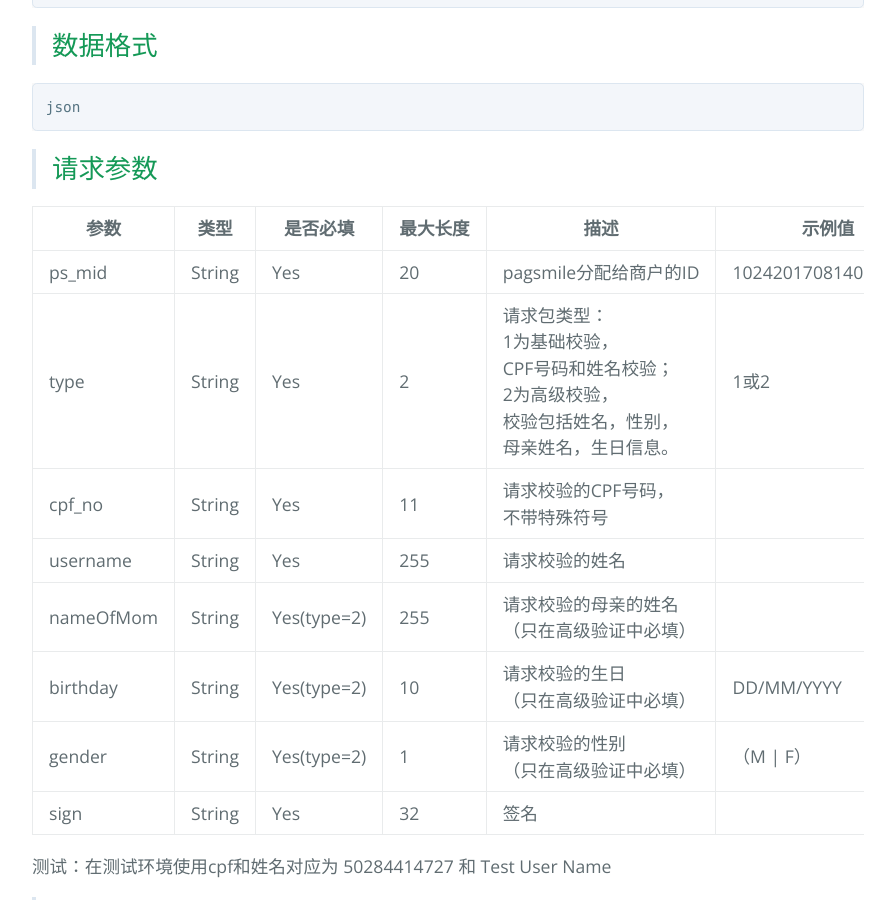
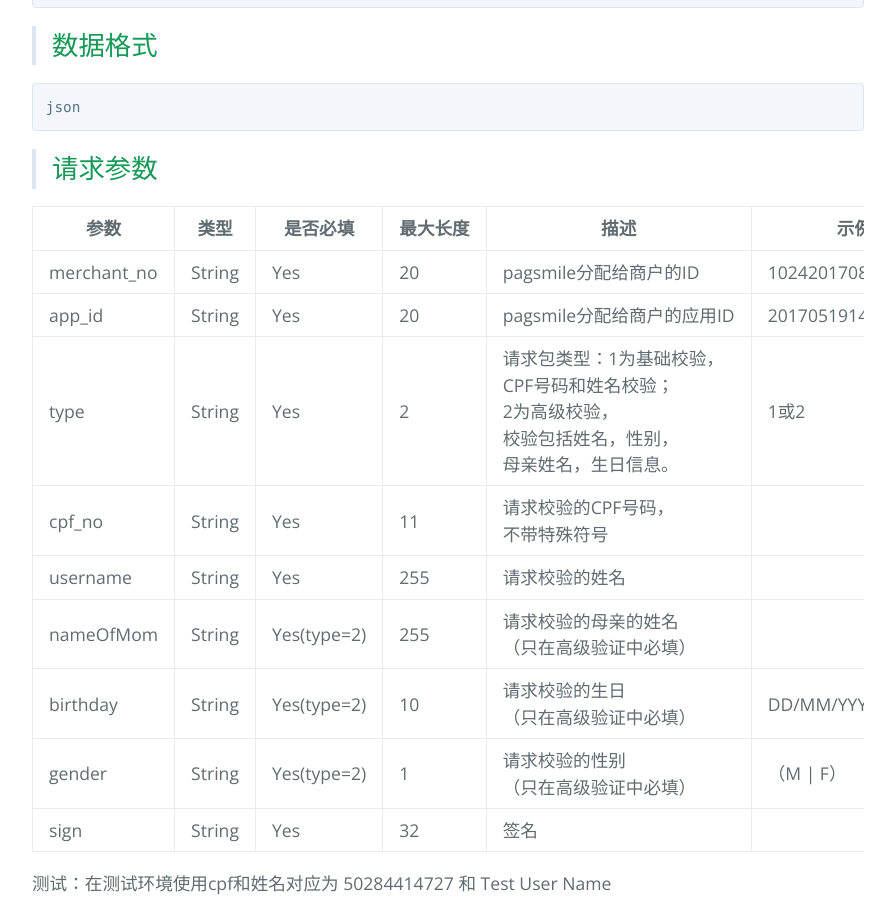
Before and after one commit to pagsmile/pagsmile.github.io, a Jekyll site: the page built from api/CheckCpfInfo.md, in a window 1280 px wide and 900 px high, scrolled down 614 px. Shown: the whole window, without its empty margins (192-1087 px from the left). Built offline with Jekyll 4.4.1, drawn with Linux system fonts in a browser that asks for light colours; our own code applies the rules of GitHub Pages for plain Markdown files.

Commit message:
风控cpf 姓名校验接口

```diff
--- a/api/CheckCpfInfo.md
+++ b/api/CheckCpfInfo.md
@@ -17,7 +17,8 @@
 
 参数 | 类型 | 是否必填 | 最大长度 | 描述 | 示例值
 ---  | ---  | ---      | ---      | ---  | ---
-ps_mid | String | Yes | 20 | pagsmile分配给商户的ID | 1024201708140012289
+merchant_no | String | Yes | 20 | pagsmile分配给商户的ID | 1024201708140012289
+app_id | String | Yes | 20 | pagsmile分配给商户的应用ID | 2017051914172236111
 type | String | Yes | 2 | 请求包类型：1为基础校验，CPF号码和姓名校验；2为高级校验，校验包括姓名，性别，母亲姓名，生日信息。 | 1或2
 cpf_no | String | Yes | 11 | 请求校验的CPF号码，不带特殊符号 |
 username | String | Yes | 255 | 请求校验的姓名
```
